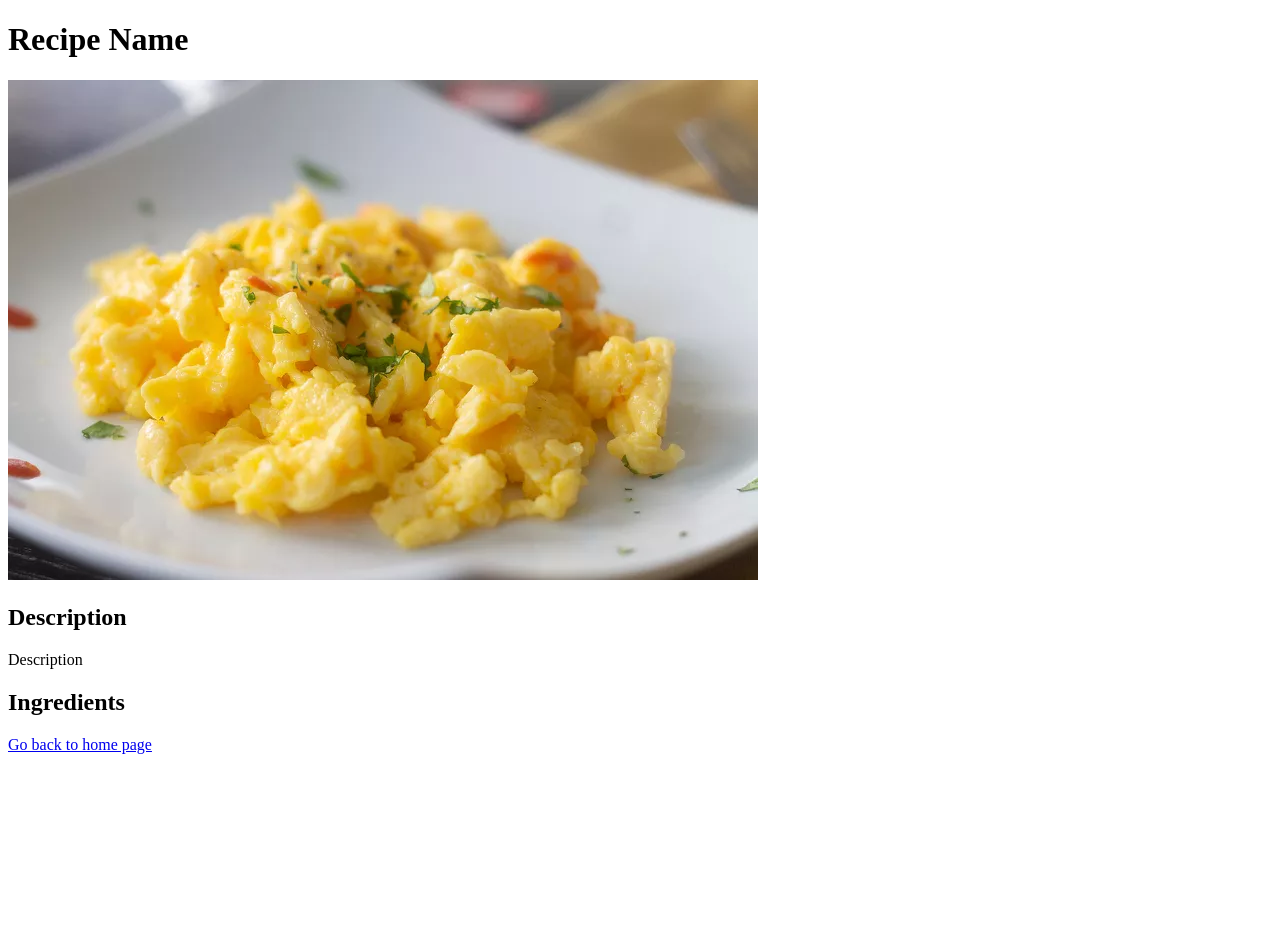
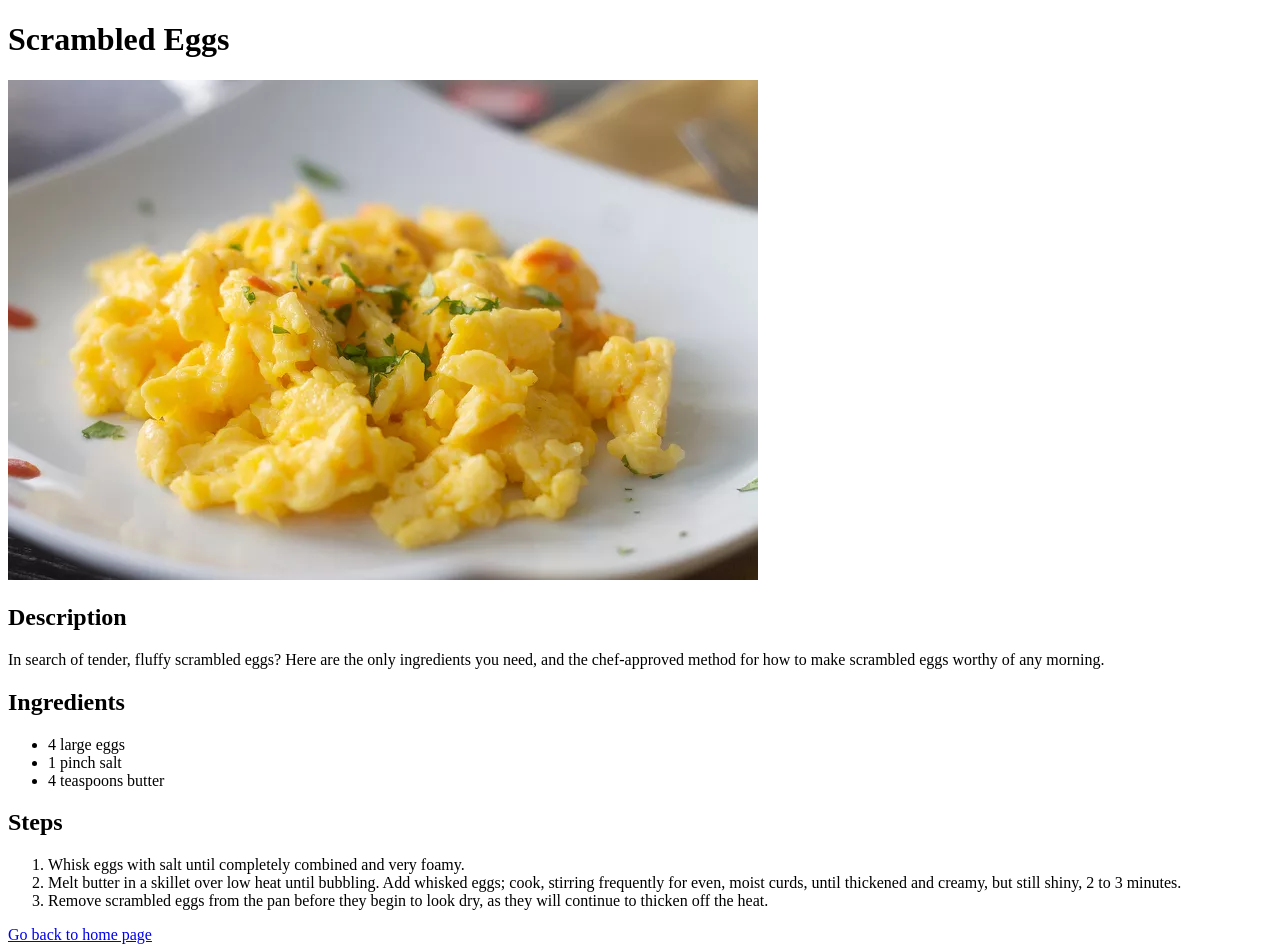
Before and after one commit to viniciusmonteirosantos/odin-recipes, a plain HTML site: page recipes/eggs.html in a window 1280 px wide. Before the commit the page ends 800 px from the top, so only its background shows below. Drawn offline with Linux system fonts and the light colour scheme.

Commit message:
Made scrambled eggs page

```diff
--- a/recipes/eggs.html
+++ b/recipes/eggs.html
@@ -3,17 +3,30 @@
 <head>
     <meta charset="UTF-8">
     <meta name="viewport" content="width=device-width, initial-scale=1.0">
-    <title>Recipe Name</title>
+    <title>Scrambled Eggs</title>
 </head>
 <body>
-    <h1>Recipe Name</h1>
-    <img src="../images/eggs.webp" alt="">
+    <h1>Scrambled Eggs</h1>
+    <img src="../images/eggs.webp" alt="Scrambled eggs">
     <h2>Description</h2>
-    <p>Description</p>
+    <p>In search of tender, fluffy scrambled eggs? Here are the only
+        ingredients you need, and the chef-approved method for how to
+        make scrambled eggs worthy of any morning.</p>
     <h2>Ingredients</h2>
     <ul>
-
+        <li>4 large eggs</li>
+        <li>1 pinch salt</li>
+        <li>4 teaspoons butter</li>
     </ul>
-    <a href="#">Go back to home page</a>
+    <h2>Steps</h2>
+    <ol>
+        <li>Whisk eggs with salt until completely combined and very foamy.</li>
+        <li>Melt butter in a skillet over low heat until bubbling. Add whisked eggs;
+            cook, stirring frequently for even, moist curds, until thickened and creamy,
+            but still shiny, 2 to 3 minutes.</li>
+        <li>Remove scrambled eggs from the pan before they begin to look dry, as they will
+            continue to thicken off the heat.</li>
+    </ol>
+    <a href="../index.html">Go back to home page</a>
 </body>
 </html>
```
Also changed, not shown: recipes/sushi.html (+1 -1 lines).
